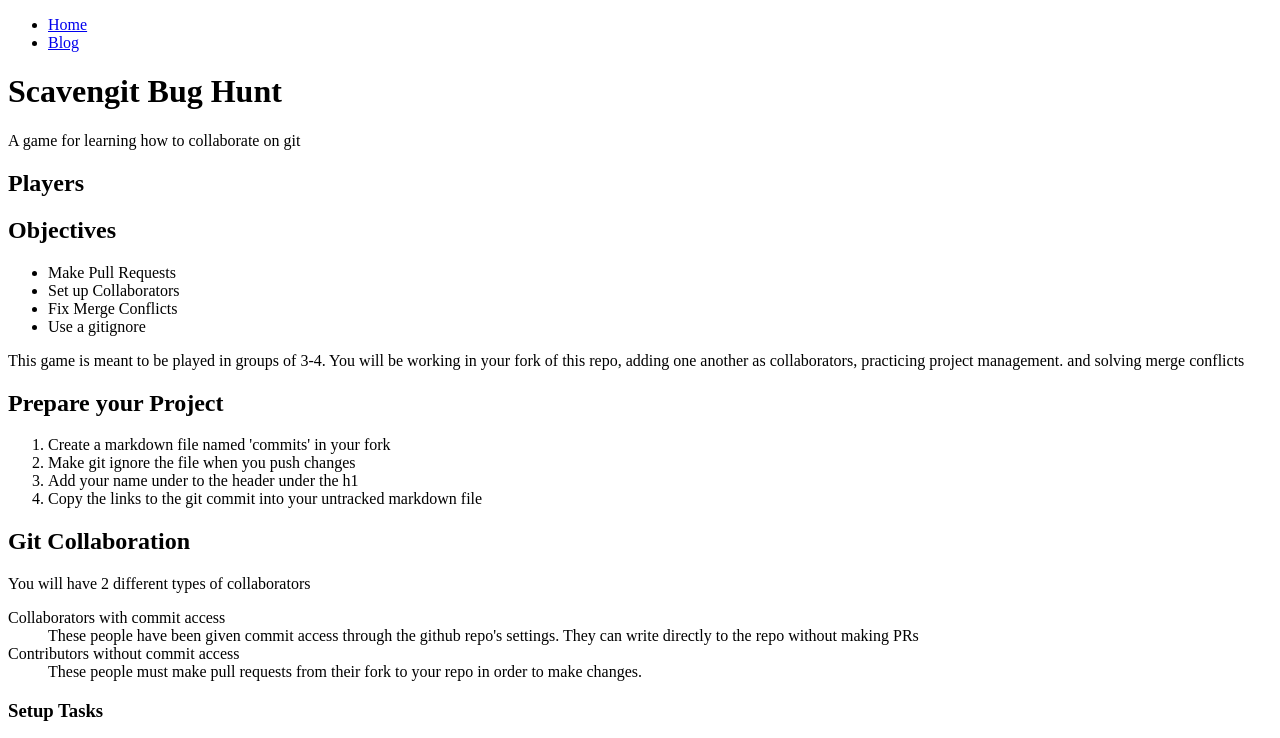
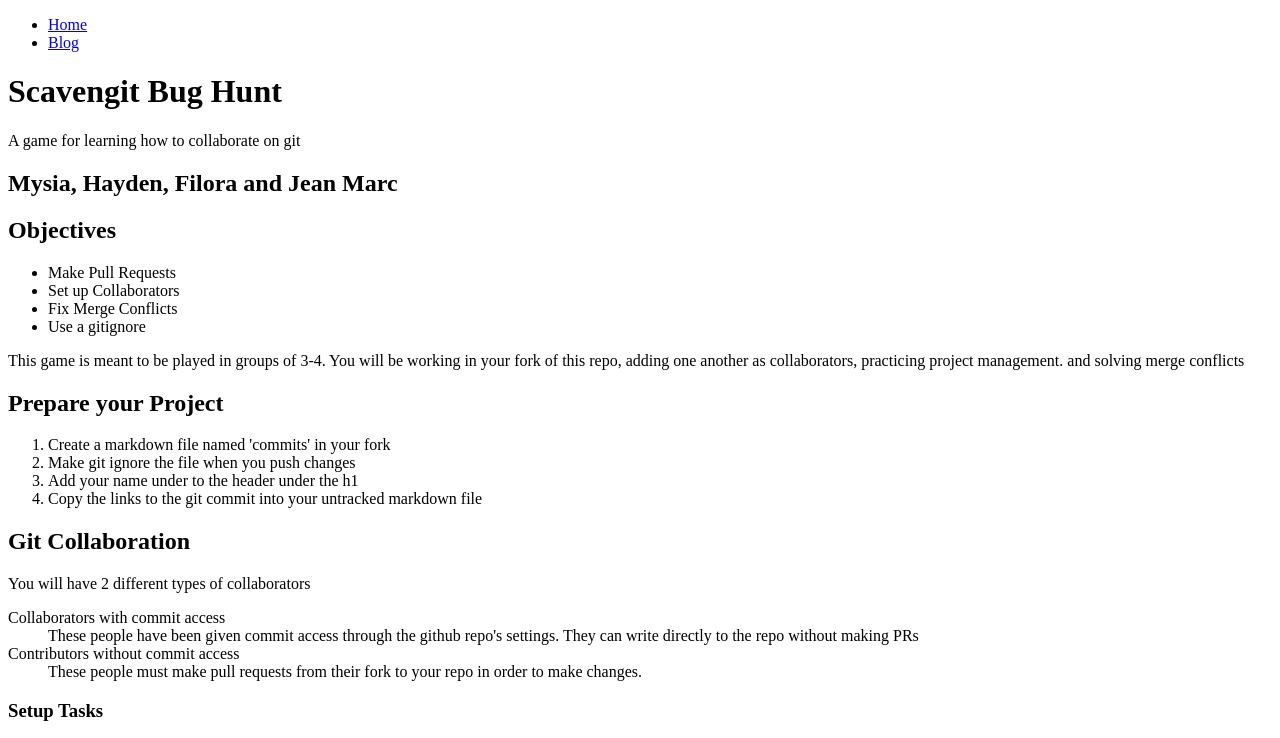
Before and after one commit to QDetective/cpnt201-a4, a plain HTML site: page index.html in a window 1280 px wide. Shown: the top 738 px of the page. Drawn offline with Linux system fonts and the light colour scheme.

Commit message:
Update index.html

```diff
--- a/index.html
+++ b/index.html
@@ -22,7 +22,7 @@
       <p>A game for learning how to collaborate on git</p>
       <!--Put your team member names and roles in here-->
       <div>
-        <h2>Players</h2>
+        <h2>Mysia, Hayden, Filora and Jean Marc</h2>
       </div>
     </header>
     <!--possibly make this a nav with links -->
```
